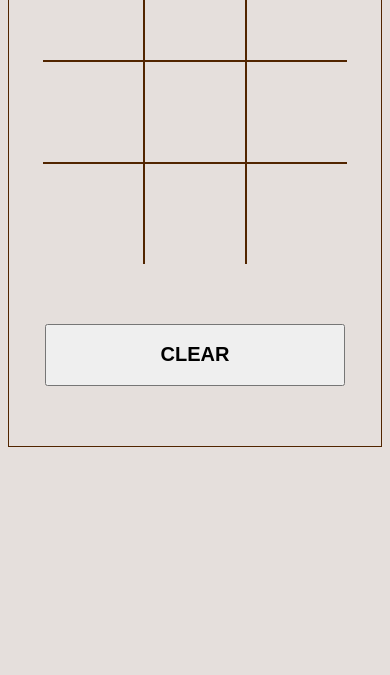
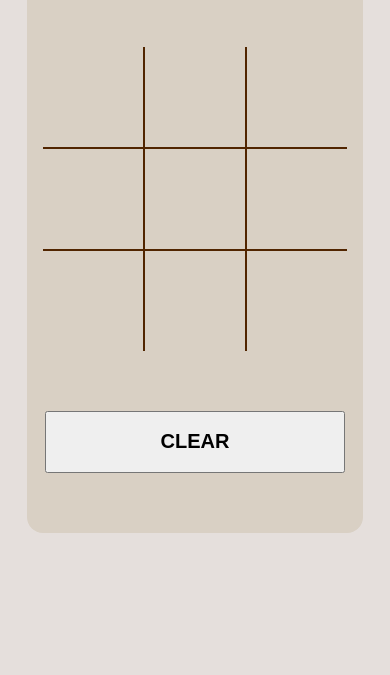
Before and after one commit to gregoryreyes/ticTacToe, a plain HTML site: page index.html in a window 390 px wide. Shown: the part 169-844 px from the top of the page. Drawn offline with Linux system fonts and the light colour scheme.

Commit message:
feat: optimizing markup and styles for mobile views. removing body border and adding content background color.

```diff
--- a/index.html
+++ b/index.html
@@ -1,11 +1,14 @@
 <!DOCTYPE html>
 <html>
 <head>
+  <meta charset="UTF-8">
+  <meta name="viewport" content="width=device-width, initial-scale=1.0">
   <link rel="stylesheet" type="text/css" href="styles/styles.css">
   <title>Tic Tac Toe</title>
 </head>
 <body>
 
+  <div class="main-container">
     <h1 id="msg">Tic Tac Toe</h1>
 
     <div class="container">
@@ -33,6 +36,7 @@
     <section>
     <button id="button"><h1>CLEAR</h1></button>
     </section>
+  </div>
 
 <script type="text/javascript" src="src/main.js"></script>
 </body>
--- a/styles/styles.css
+++ b/styles/styles.css
@@ -1,9 +1,17 @@
 body {
 height: 100%;
-border: 1px solid #512500;
 text-align: center;
 background-color: #E5DFDC;
 color: #512500;
+}
+
+.main-container {
+  margin: auto;
+  padding-top: 2em;
+  background-color: #d9d0c4;
+  width: 90%;
+  margin-top: 4em;
+  border-radius: 1em;
 }
 
 section {
```
Lines whose indentation alone changed are shown as unchanged.
